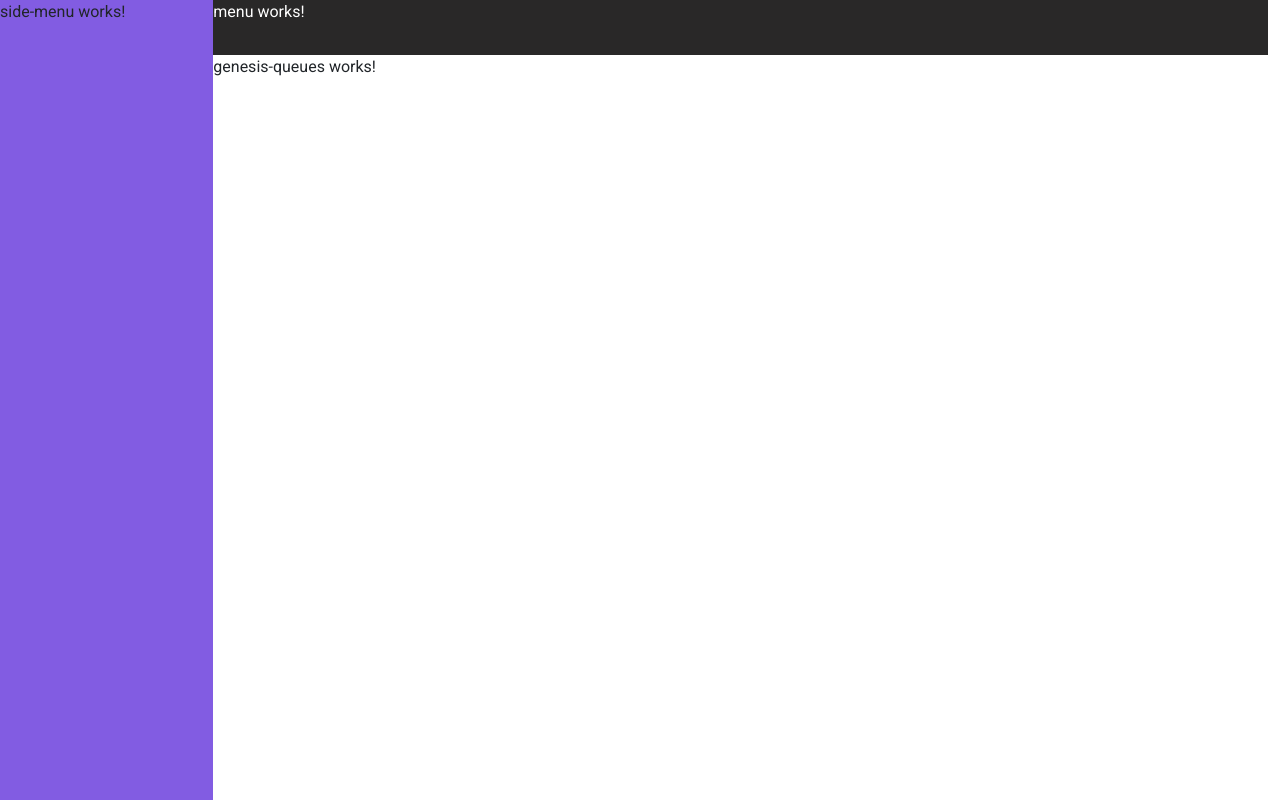
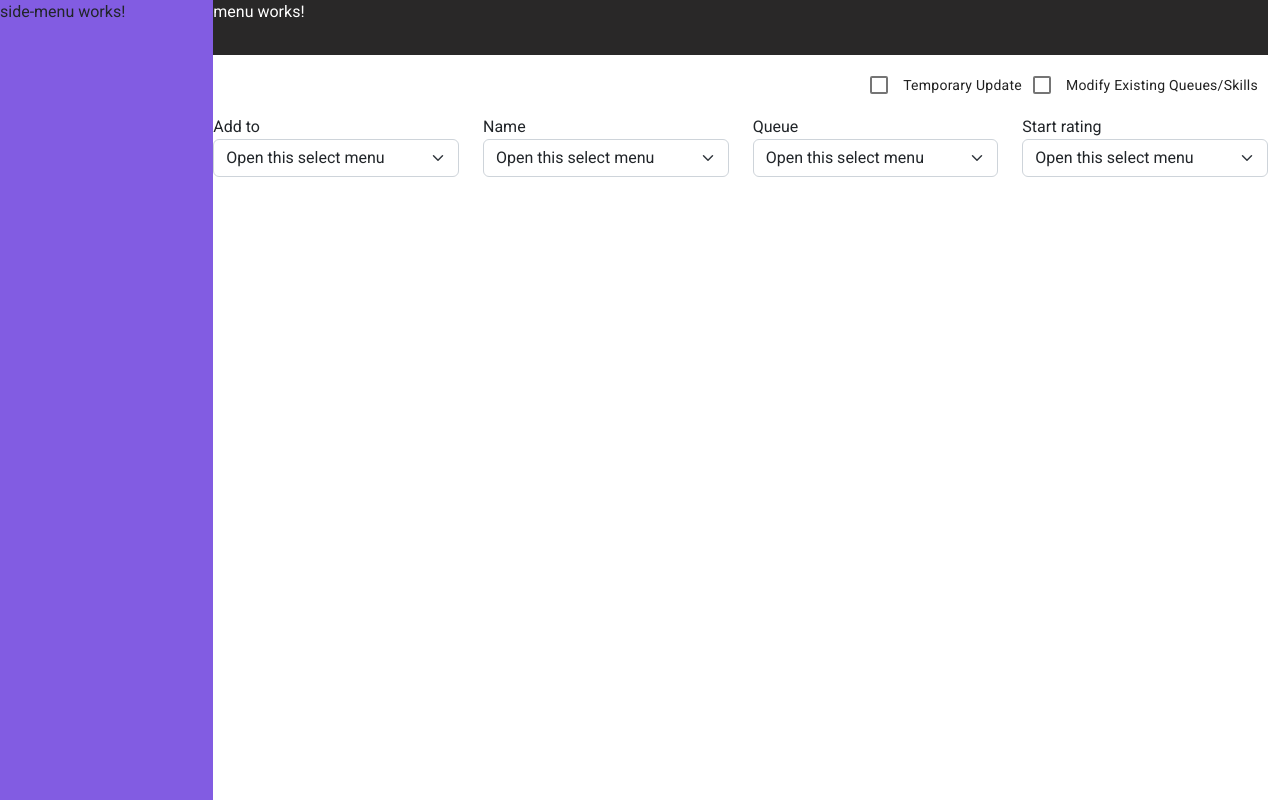
Before and after one commit to JairSilva09/genesys, an Angular app: page / in a window 1280 px wide. Built offline with nearby package versions, Linux system fonts and the light colour scheme.

Commit message:
add select a component queue

```diff
--- a/src/app/app.module.ts
+++ b/src/app/app.module.ts
@@ -8,6 +8,8 @@
 import { SideMenuComponent } from './side-menu/side-menu.component';
 import { BrowserAnimationsModule } from '@angular/platform-browser/animations';
 import { GenesisQueuesComponent } from './genesis-queues/genesis-queues.component';
+import { MatCheckboxModule } from '@angular/material/checkbox';
+import {MatSelectModule} from '@angular/material/select';
 
 @NgModule({
   declarations: [
@@ -20,7 +22,9 @@
   imports: [
     BrowserModule,
     AppRoutingModule,
-    BrowserAnimationsModule
+    BrowserAnimationsModule,
+    MatCheckboxModule,
+    MatSelectModule,
   ],
   providers: [],
   bootstrap: [AppComponent]
--- a/src/app/genesis-queues/genesis-queues.component.html
+++ b/src/app/genesis-queues/genesis-queues.component.html
@@ -1 +1,48 @@
-<p>genesis-queues works!</p>
+<div class="cont-genesis-queues">
+    <div class="row cont-chekbox">
+        <section class="example-section" style="display: flex;justify-content: end">
+            <mat-checkbox class="example-margin" >Temporary Update</mat-checkbox>
+            <mat-checkbox class="example-margin" >Modify Existing Queues/Skills</mat-checkbox>
+        </section>
+    </div>
+    <div class="row">
+        <div class="col">
+            <label>Add to</label>
+            <select class="form-select" aria-label="Default select example">
+                <option selected>Open this select menu</option>
+                <option value="1">One</option>
+                <option value="2">Two</option>
+                <option value="3">Three</option>
+            </select>
+        </div>
+        <div class="col">
+            <div class="col">
+                <label>Name</label>
+                <select class="form-select" aria-label="Default select example">
+                    <option selected>Open this select menu</option>
+                    <option value="1">One</option>
+                    <option value="2">Two</option>
+                    <option value="3">Three</option>
+                </select>
+            </div>
+        </div>
+        <div class="col"><div class="col">
+            <label>Queue</label>
+            <select class="form-select" aria-label="Default select example">
+                <option selected>Open this select menu</option>
+                <option value="1">One</option>
+                <option value="2">Two</option>
+                <option value="3">Three</option>
+            </select>
+        </div></div>
+        <div class="col"><div class="col">
+            <label>Start rating</label>
+            <select class="form-select" aria-label="Default select example">
+                <option selected>Open this select menu</option>
+                <option value="1">One</option>
+                <option value="2">Two</option>
+                <option value="3">Three</option>
+            </select>
+        </div></div>
+    </div>
+</div>
--- a/src/app/genesis-queues/genesis-queues.component.scss
+++ b/src/app/genesis-queues/genesis-queues.component.scss
@@ -0,0 +1,12 @@
+.cont-genesis-queues{
+    box-sizing: border-box;
+    position: relative;
+    // width: auto;
+    .cont-chekbox{
+        padding: 10px;
+    }
+
+    .cont-select{
+
+    }
+}
--- a/src/app/genesis-queues/genesis-queues.component.ts
+++ b/src/app/genesis-queues/genesis-queues.component.ts
@@ -1,4 +1,5 @@
 import { Component } from '@angular/core';
+import {FormControl} from '@angular/forms';
 
 @Component({
   selector: 'app-genesis-queues',
```
Also changed, not shown: public/index.html (added, +89 -0 lines), firebase.json (added), 1 other file (tests, documents, lock files or other folders).
